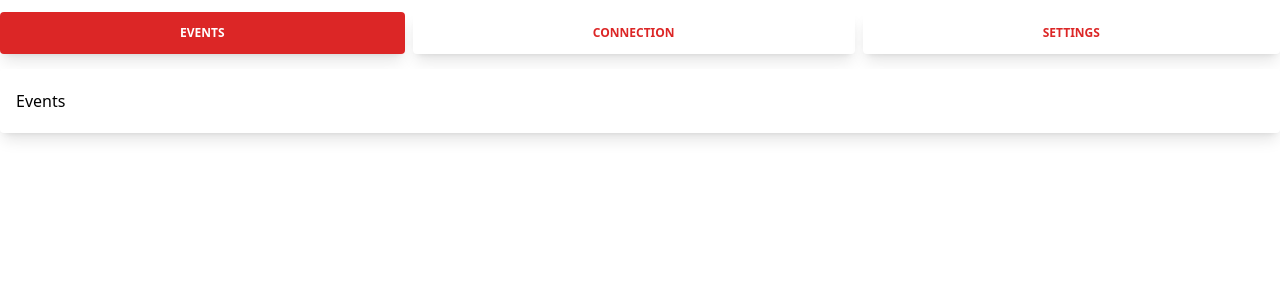
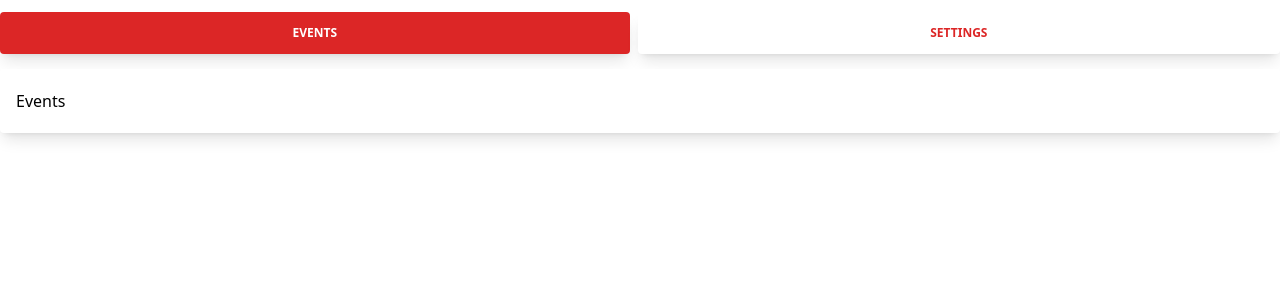
Before and after one commit to huy19th/socket.io-client-test-tool, a React (Create React App) app in the folder frontend/: page / in a window 1280 px wide. Shown: the top 300 px of the page. Built offline with nearby package versions, Linux system fonts and the light colour scheme.

Commit message:
settings page

```diff
--- a/frontend/package.json
+++ b/frontend/package.json
@@ -3,12 +3,14 @@
   "version": "0.1.0",
   "private": true,
   "dependencies": {
+    "@reduxjs/toolkit": "^1.9.5",
     "@testing-library/jest-dom": "^5.16.5",
     "@testing-library/react": "^13.4.0",
     "@testing-library/user-event": "^13.5.0",
     "formik": "^2.2.9",
     "react": "^18.2.0",
     "react-dom": "^18.2.0",
+    "react-redux": "^8.0.5",
     "react-scripts": "5.0.1",
     "socket.io-client": "^4.6.1",
     "web-vitals": "^2.1.4"
--- a/frontend/src/components/Connection.jsx
+++ /dev/null
@@ -1,3 +0,0 @@
-export default function Connection() {
-    return <h1>Connection</h1>
-}
--- a/frontend/src/components/LocalStorage.ts
+++ b/frontend/src/components/LocalStorage.ts
@@ -1,7 +1,7 @@
 interface ILocalStorage {
     // connections
     hosts: string[];
-    connectOptions: {[key: string]: any};
+    connectionConfigs: {[key: string]: any};
     tokens: string[];
     // events
     events: string[];
--- a/frontend/src/components/Settings.jsx
+++ b/frontend/src/components/Settings.jsx
@@ -1,15 +1,48 @@
+import { useState, useContext } from "react";
+import { ThemeContext } from "../App";
+import generateArray from "../ultils/generateArray";
+
 export default function Settings() {
+
+    const { color } = useContext(ThemeContext);
+
+    let events = JSON.parse(localStorage.getItem("events"));
+
+    const settings = generateArray([
+        ["Add Host"],
+        ["Config Connection"],
+        ["Add Event"],
+    ], "buttonName");
+
     return (
         <>
             <h1>Settings</h1>
+            {
+                settings.map(item => (
+                    <div className="mb-3 pt-0">
+                        <input type="text"
+                            className="px-2 py-1 placeholder-slate-300 text-slate-600 relative bg-white bg-white rounded text-sm border-0 shadow outline-none focus:outline-none focus:ring"
+                        />
+                        <button type="button"
+                            class={`bg-${color}-500 text-white active:bg-${color}-600 font-bold uppercase text-xs px-4 py-2 rounded shadow hover:shadow-md outline-none focus:outline-none mr-1 mb-1 ease-linear transition-all duration-150`}>
+                            {item.buttonName}
+                        </button>
+                    </div>
+                ))
+            }
             <div className="mb-3 pt-0">
-                <input type="text" placeholder="Placeholder" id="add-host"
+                <select>
+                    {events ? events.map(item => <option value={item}>{item}</option>) : null}
+                </select>
+                <input type="text"
                     className="px-2 py-1 placeholder-slate-300 text-slate-600 relative bg-white bg-white rounded text-sm border-0 shadow outline-none focus:outline-none focus:ring"
                 />
-                <button class="bg-pink-500 text-white active:bg-pink-600 font-bold uppercase text-xs px-4 py-2 rounded shadow hover:shadow-md outline-none focus:outline-none mr-1 mb-1 ease-linear transition-all duration-150" type="button">
-                    Add Host
+                <button type="button"
+                    class={`bg-${color}-500 text-white active:bg-${color}-600 font-bold uppercase text-xs px-4 py-2 rounded shadow hover:shadow-md outline-none focus:outline-none mr-1 mb-1 ease-linear transition-all duration-150`}>
+                    Add Message
                 </button>
             </div>
+
         </>
 
     )
--- a/frontend/src/components/Tabs.jsx
+++ b/frontend/src/components/Tabs.jsx
@@ -1,18 +1,17 @@
 import { useState, useContext } from "react";
 import Events from "./Events";
-import Connection from "./Connection";
 import Settings from "./Settings";
 import { ThemeContext } from "../App";
+import generateArray from "../ultils/generateArray";
 
 export default function Tabs() {
 
     const [openTab, setOpenTab] = useState(0);
 
-    const tabs = [
-        { name: "Events", el: <Events /> },
-        { name: "Connection", el: <Connection /> },
-        { name: "Settings", el: <Settings /> }
-    ]
+    const tabs = generateArray([
+        ["Events", <Events />],
+        ["Settings", <Settings />]
+    ], "name", "el");
 
     const { color } = useContext(ThemeContext);
 
--- /dev/null
+++ b/frontend/src/ultils/generateArray.js
@@ -0,0 +1,15 @@
+export default function generateArray(arr, ...props) {
+    let result = arr.map(smallArr => {
+        let obj = {};
+        smallArr.forEach((prop, index) => {
+            if (props[index]) {
+                obj[props[index]] = prop;
+            }
+            else {
+                obj[`prop${index}`] = prop;
+            }
+        });
+        return obj;
+    });
+    return result;
+}
```
Also changed, not shown: 1 other file (tests, documents, lock files or other folders).
